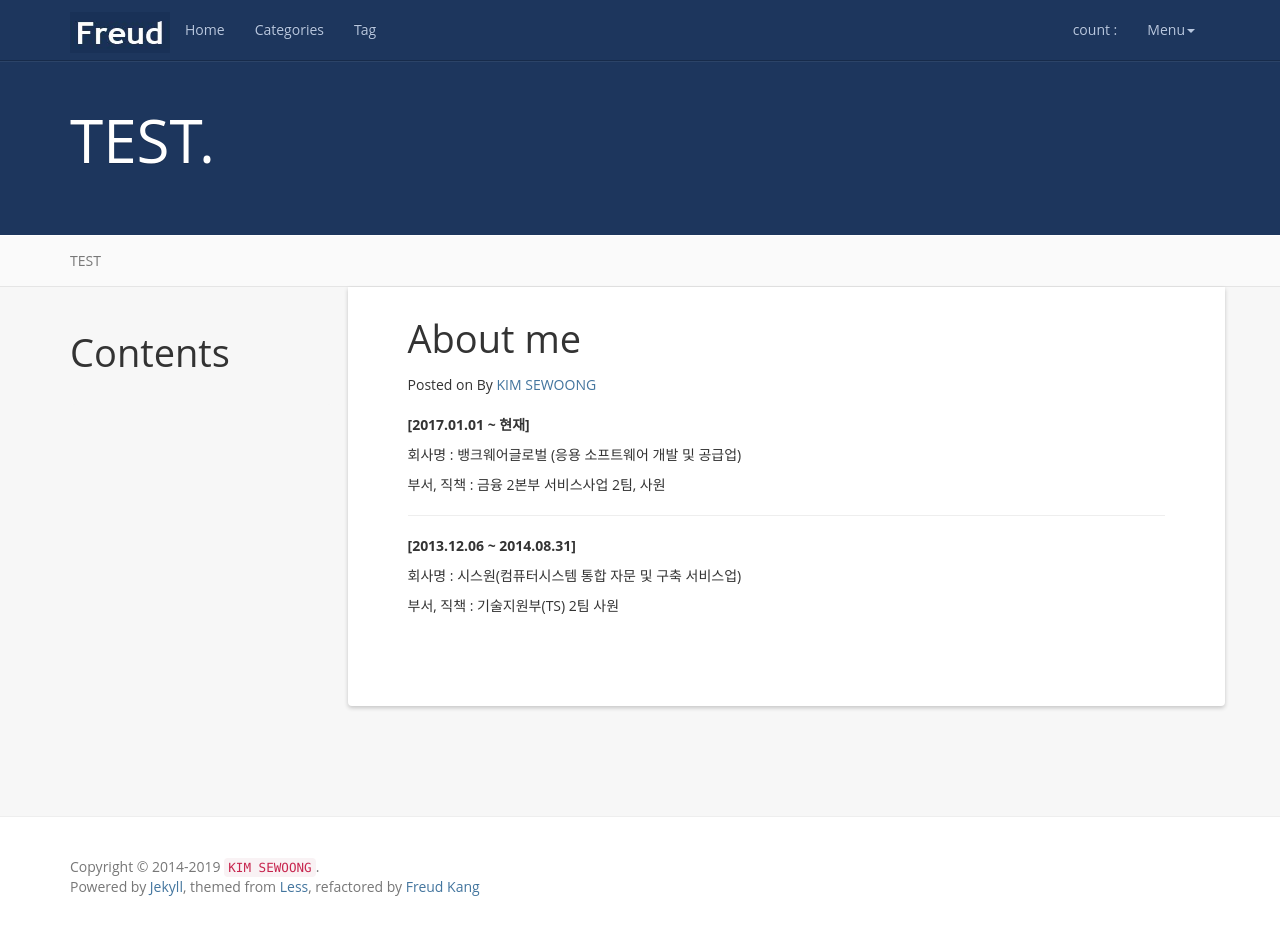
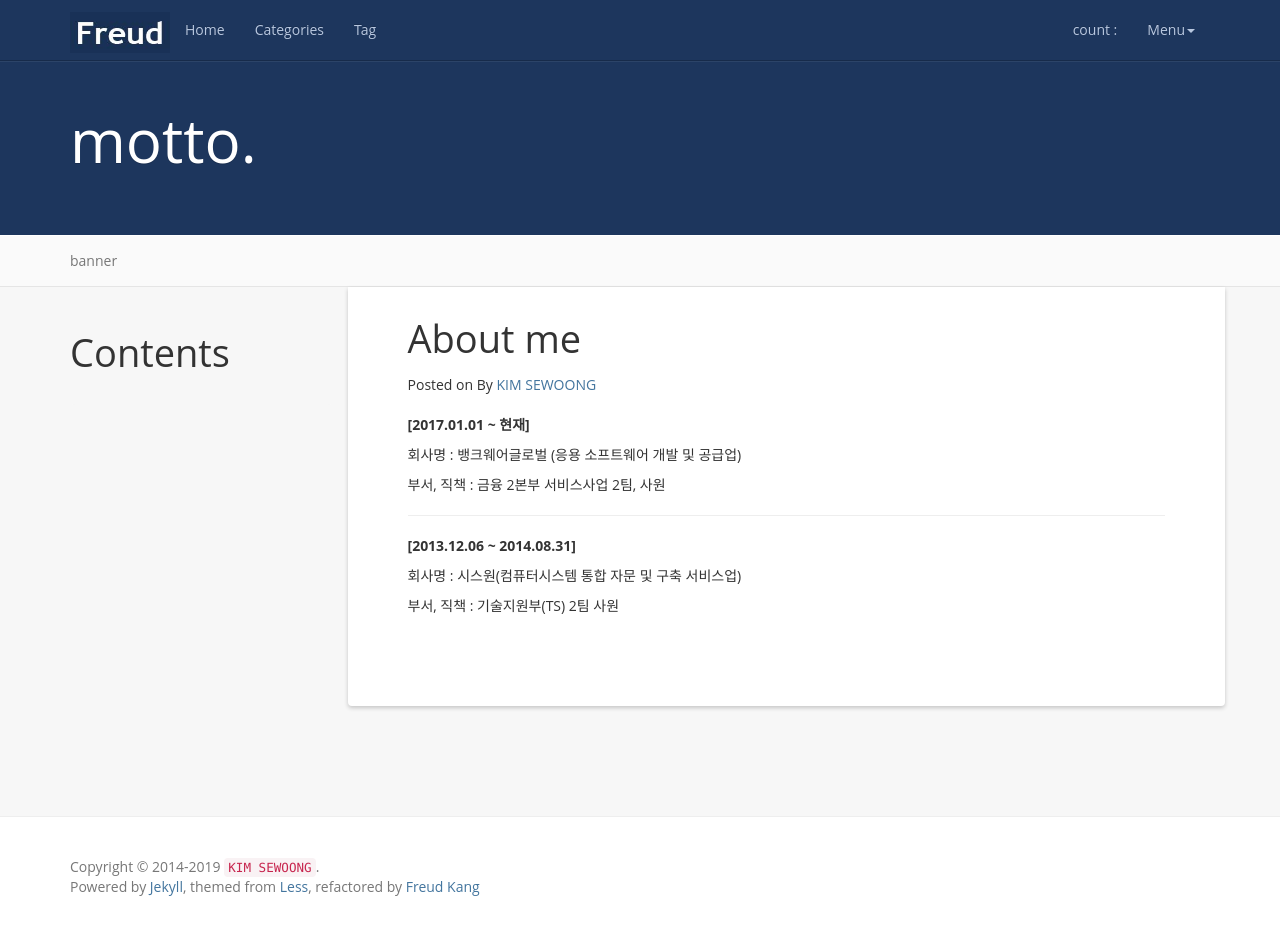
Before and after one commit to DevSWkim/devswkim.github.io, a Jekyll site: the page built from introduce.md, in a window 1280 px wide and 927 px high. Built offline with Jekyll 4.4.1, drawn with Linux system fonts in a browser that asks for light colours; nearby versions of some CDN libraries; a script that is not in the unit is left out; comment, search, counter and statistics services are not loaded.

Commit message:
modify
_config.yml update

```diff
--- a/_config.yml
+++ b/_config.yml
@@ -8,8 +8,8 @@ github: https://github.com/devswkim/
 baseurl: ""
 description: Personal Protfolio!
 meta_description: 개인 포트폴리오
-motto: TEST.
-banner: TEST
+motto: motto.
+banner: banner
 
 #permalink: /:categories/:year/:month/:day/:title/
 permalink: /:year/:month/:day/:title/
```
